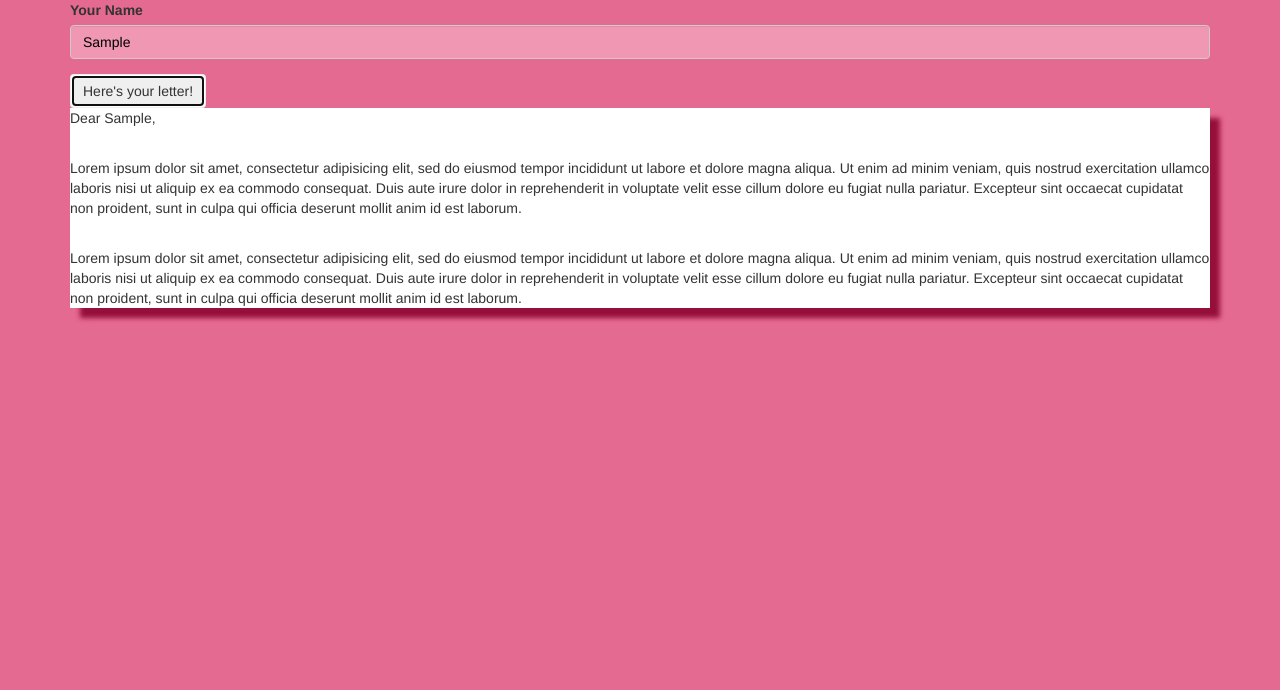
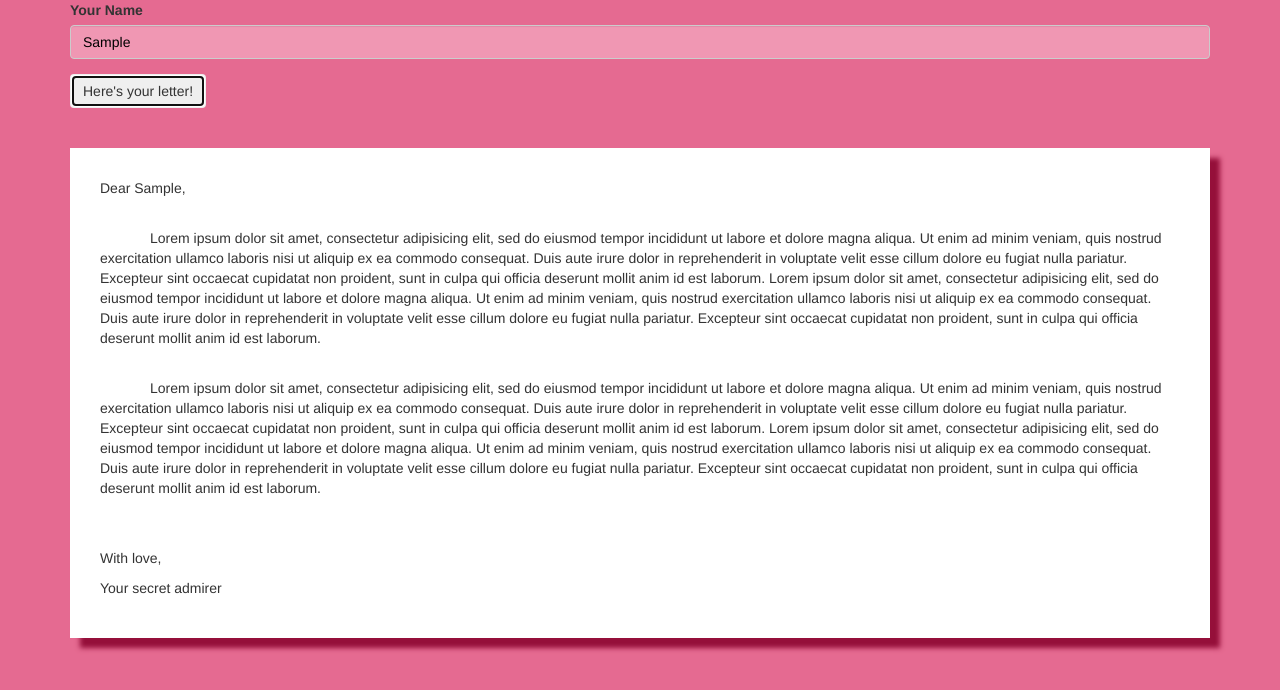
Before and after one commit to ElreyB/letterform, a plain HTML site: page index.html in a window 1280 px wide. Both pictures are taken after typing "Sample" into the empty fields and a click on the button "Here's your letter!". Drawn offline with Linux system fonts and the light colour scheme.

Commit message:
add padding to p elements

```diff
--- a/css/styles.css
+++ b/css/styles.css
@@ -1,8 +1,8 @@
 #letter {
   display: none;
   box-shadow: 10px 10px 5px #950F3A;
-  /*border: 2px solid black;*/
   background-color: white;
+  padding: 30px;
 }
 
 .form-control {
@@ -13,3 +13,7 @@
 body {
   background-color: #E56A91;
 }
+
+.paragraph {
+  text-indent: 50px;
+}
--- a/index.html
+++ b/index.html
@@ -18,13 +18,19 @@
 
         <button type="submit" class="btn">Here's your letter!</button>
       </form>
+      <br>
+      <br>
 
       <div id="letter">
         <p>Dear <span class="userName"></span>,</p>
         <br>
-        <p>Lorem ipsum dolor sit amet, consectetur adipisicing elit, sed do eiusmod tempor incididunt ut labore et dolore magna aliqua. Ut enim ad minim veniam, quis nostrud exercitation ullamco laboris nisi ut aliquip ex ea commodo consequat. Duis aute irure dolor in reprehenderit in voluptate velit esse cillum dolore eu fugiat nulla pariatur. Excepteur sint occaecat cupidatat non proident, sunt in culpa qui officia deserunt mollit anim id est laborum.</p>
+        <p class="paragraph">Lorem ipsum dolor sit amet, consectetur adipisicing elit, sed do eiusmod tempor incididunt ut labore et dolore magna aliqua. Ut enim ad minim veniam, quis nostrud exercitation ullamco laboris nisi ut aliquip ex ea commodo consequat. Duis aute irure dolor in reprehenderit in voluptate velit esse cillum dolore eu fugiat nulla pariatur. Excepteur sint occaecat cupidatat non proident, sunt in culpa qui officia deserunt mollit anim id est laborum. Lorem ipsum dolor sit amet, consectetur adipisicing elit, sed do eiusmod tempor incididunt ut labore et dolore magna aliqua. Ut enim ad minim veniam, quis nostrud exercitation ullamco laboris nisi ut aliquip ex ea commodo consequat. Duis aute irure dolor in reprehenderit in voluptate velit esse cillum dolore eu fugiat nulla pariatur. Excepteur sint occaecat cupidatat non proident, sunt in culpa qui officia deserunt mollit anim id est laborum.</p>
         <br>
-        <p>Lorem ipsum dolor sit amet, consectetur adipisicing elit, sed do eiusmod tempor incididunt ut labore et dolore magna aliqua. Ut enim ad minim veniam, quis nostrud exercitation ullamco laboris nisi ut aliquip ex ea commodo consequat. Duis aute irure dolor in reprehenderit in voluptate velit esse cillum dolore eu fugiat nulla pariatur. Excepteur sint occaecat cupidatat non proident, sunt in culpa qui officia deserunt mollit anim id est laborum.</p>
+        <p class="paragraph">Lorem ipsum dolor sit amet, consectetur adipisicing elit, sed do eiusmod tempor incididunt ut labore et dolore magna aliqua. Ut enim ad minim veniam, quis nostrud exercitation ullamco laboris nisi ut aliquip ex ea commodo consequat. Duis aute irure dolor in reprehenderit in voluptate velit esse cillum dolore eu fugiat nulla pariatur. Excepteur sint occaecat cupidatat non proident, sunt in culpa qui officia deserunt mollit anim id est laborum. Lorem ipsum dolor sit amet, consectetur adipisicing elit, sed do eiusmod tempor incididunt ut labore et dolore magna aliqua. Ut enim ad minim veniam, quis nostrud exercitation ullamco laboris nisi ut aliquip ex ea commodo consequat. Duis aute irure dolor in reprehenderit in voluptate velit esse cillum dolore eu fugiat nulla pariatur. Excepteur sint occaecat cupidatat non proident, sunt in culpa qui officia deserunt mollit anim id est laborum.</p>
+        <br>
+        <br>
+        <p>With love,</p>
+        <p>Your secret admirer</p>
       </div>
     </div>
   </body>
```
